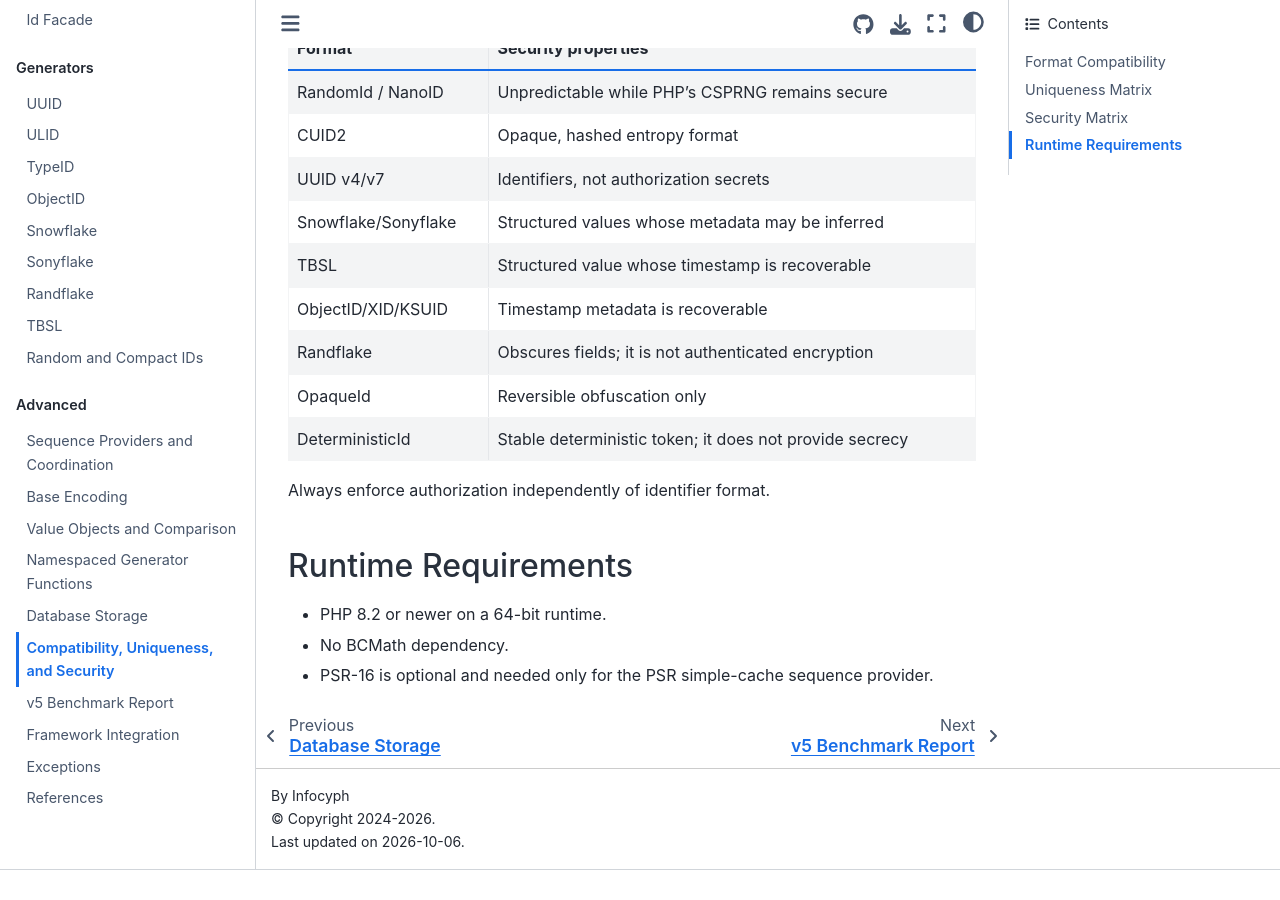
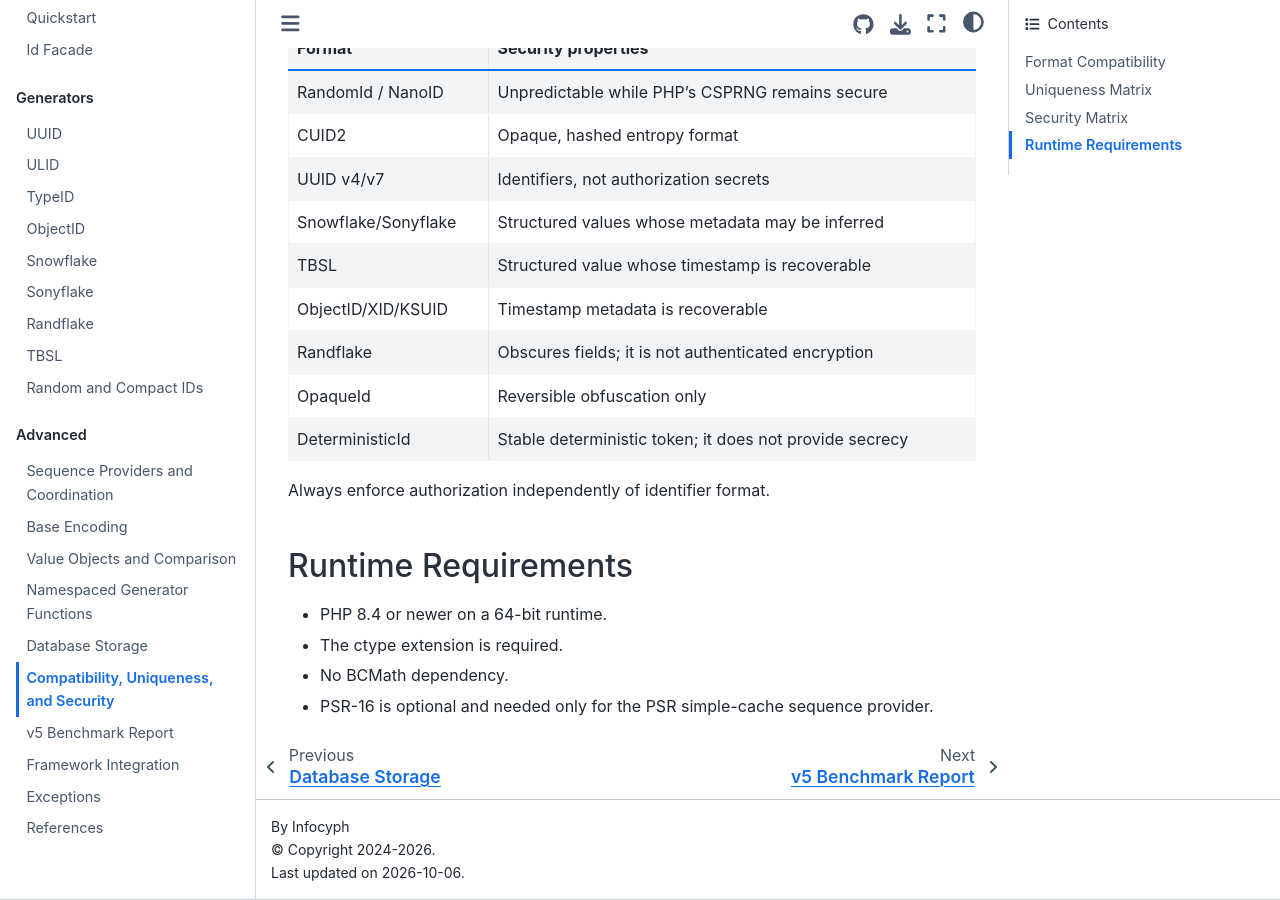
Before and after one commit to infocyph/UID, a Sphinx documentation site: the page built from docs/compatibility.rst, in a window 1280 px wide and 900 px high, scrolled down 1515 px. Built offline with Sphinx 7.4.7 and the Sphinx Book theme 1.1.4, drawn with Linux system fonts in a browser that asks for light colours; before the commit the page ends 2385 px from its top, so only the background shows below that.

Commit message:
chore(release): establish UID 6.0 runtime and QA baseline

```diff
--- a/composer.json
+++ b/composer.json
@@ -31,8 +31,9 @@
         }
     ],
     "require": {
-        "php": "^8.2",
-        "php-64bit": "^8.2"
+        "php": "^8.4",
+        "php-64bit": "^8.4",
+        "ext-ctype": "*"
     },
     "require-dev": {
         "infocyph/phpforge": "dev-main@dev",
--- a/docs/compatibility.rst
+++ b/docs/compatibility.rst
@@ -61,6 +61,7 @@
 Runtime Requirements
 --------------------
 
-- PHP 8.2 or newer on a 64-bit runtime.
+- PHP 8.4 or newer on a 64-bit runtime.
+- The ctype extension is required.
 - No BCMath dependency.
 - PSR-16 is optional and needed only for the PSR simple-cache sequence provider.
--- a/docs/installation.rst
+++ b/docs/installation.rst
@@ -4,8 +4,9 @@
 Requirements
 ------------
 
-- PHP 8.2 or newer
+- PHP 8.4 or newer
 - A 64-bit PHP runtime
+- PHP ctype extension
 - Composer
 
 BCMath is not required. PSR-16 is optional and is used only when selecting the
```
Also changed, not shown: README.md (+2 -1 lines), docs/uid-review-and-release-plan.md (+3 -3 lines), 3 other files.
